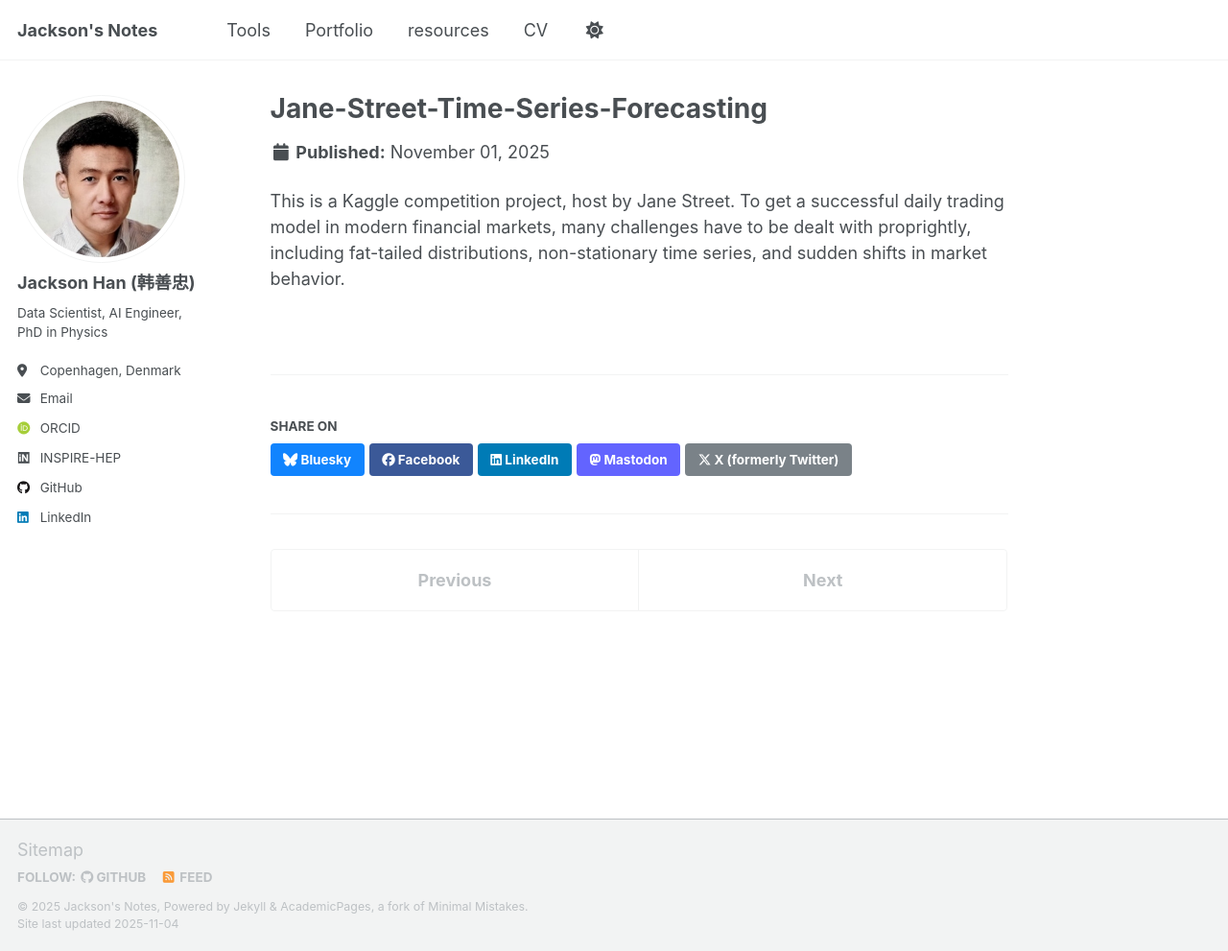
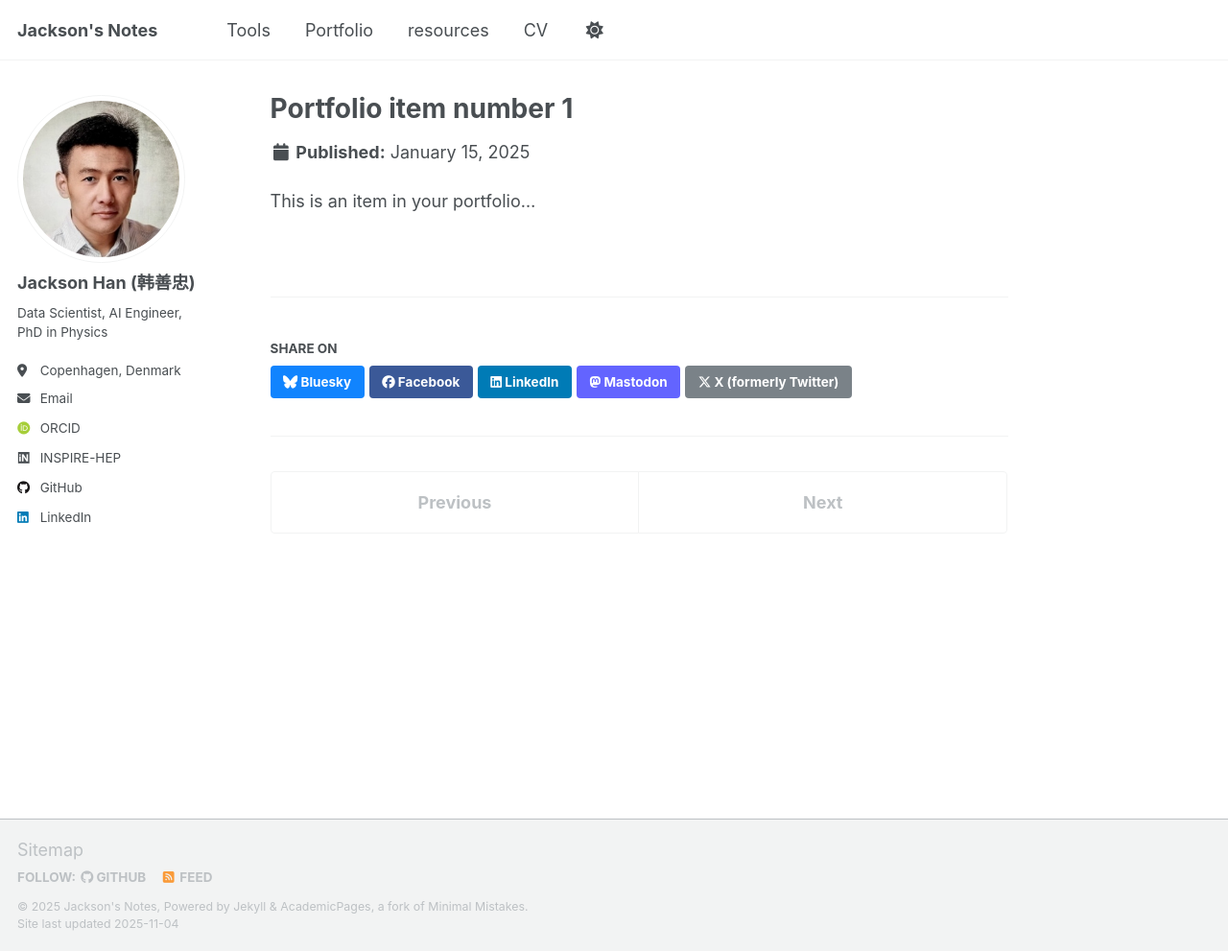
Before and after one commit to Jackson00Han/Jackson00Han.github.io, a Jekyll site: the page built from _portfolio/portfolio-1.md, in a window 1280 px wide and 991 px high. Shown: the whole window at 96% size. Built offline with Jekyll 4.4.1, drawn with Linux system fonts in a browser that asks for light colours; some web fonts are replaced; a script that is not in the unit is left out.

Commit message:
Revert "add portfolio and an image"
This reverts commit b5f74e768442f4554530712e2f934747239b4a1b.

```diff
--- a/_portfolio/portfolio-1.md
+++ b/_portfolio/portfolio-1.md
@@ -1,10 +1,9 @@
 ---
-title: "Jane-Street-Time-Series-Forecasting"
-excerpt: "Short description of portfolio item number 1<br/><img src='/images/js.png'>"
+title: "Portfolio item number 1"
+excerpt: "Short description of portfolio item number 1<br/><img src='/images/500x300.png'>"
 collection: portfolio
 featured: true
-date: 2025-11-01
+date: 2025-01-15
 permalink: /portfolio/item-1/
 ---
-
-This is a Kaggle competition project, host by Jane Street. To get a successful daily trading model in modern financial markets, many challenges have to be dealt with proprightly, including fat-tailed distributions, non-stationary time series, and sudden shifts in market behavior.
+This is an item in your portfolio…
```
Also changed, not shown: images/js.png (deleted).
